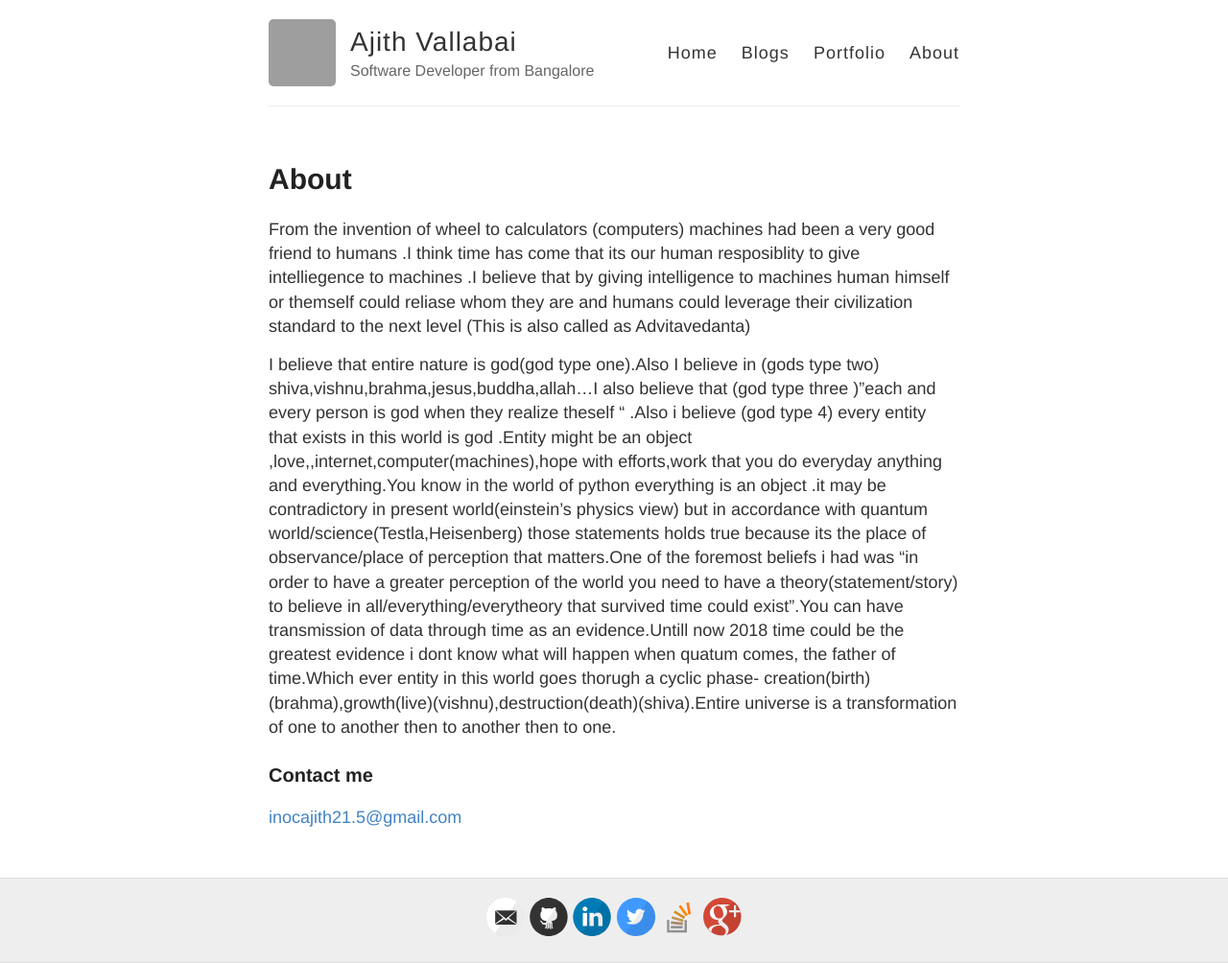
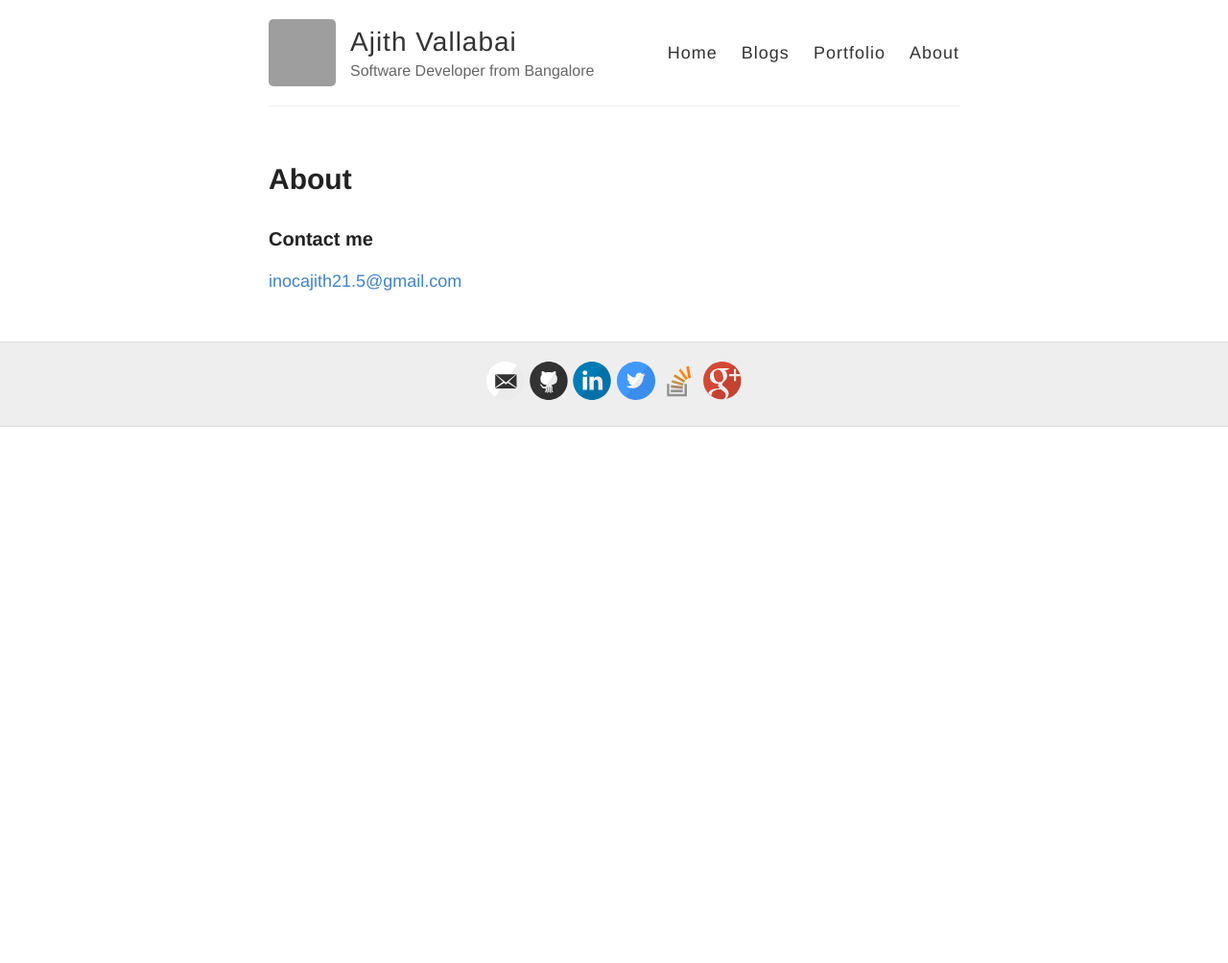
Before and after one commit to ajithvallabai/ajithvallabai.github.io, a Jekyll site: the page built from about.md, in a window 1280 px wide. Shown: the whole page at 96% size. Built offline with Jekyll 4.4.1, drawn with Linux system fonts in a browser that asks for light colours; after the commit the page ends 900 px from its top, so only the background shows below that; grey boxes are pictures that could not be loaded.

Commit message:
Update about.md

```diff
--- a/about.md
+++ b/about.md
@@ -6,11 +6,6 @@ permalink: /about/
 
 
 
-From the invention of wheel to calculators (computers) machines had been a very good friend to humans .I think time has come that its our human resposiblity to give intelliegence to machines .I believe that by giving intelligence to machines human himself or themself could reliase whom they are and humans could leverage their civilization standard to the next level (This is also called as Advitavedanta)
-
-
-I believe that entire nature is god(god type one).Also I  believe in (gods type two) shiva,vishnu,brahma,jesus,buddha,allah...I also believe that (god type three )"each and every person is god when they realize theself " .Also i believe (god type 4) every entity that exists in this world is god .Entity might be an object ,love,,internet,computer(machines),hope with efforts,work that you do everyday anything and everything.You know in the world of python everything is an object .it may be contradictory in present world(einstein's physics view) but in accordance with quantum world/science(Testla,Heisenberg) those statements holds true because its the place of observance/place of perception that matters.One of the foremost beliefs i had was "in order to have a greater perception of the world you need to have a theory(statement/story) to believe in all/everything/everytheory that survived time could exist".You can have transmission of data through time as an evidence.Untill now 2018 time could be the greatest evidence i dont know what will happen when quatum comes, the father of time.Which ever entity in this world goes thorugh a cyclic phase- creation(birth)(brahma),growth(live)(vishnu),destruction(death)(shiva).Entire universe is a transformation of one to another then to another then to one.
-
 ### Contact me
 
 [inocajith21.5@gmail.com](mailto:inocajith21.5@gmail.com)
```
